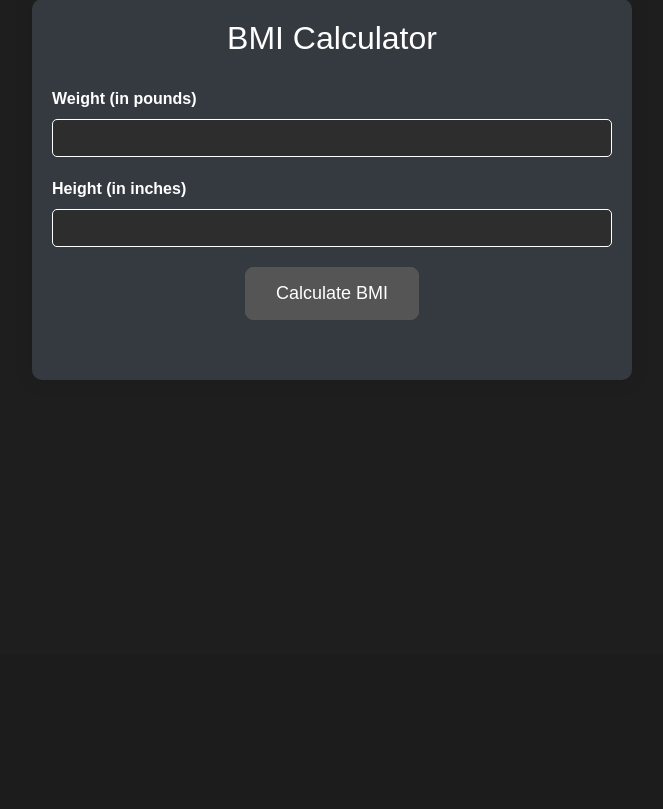
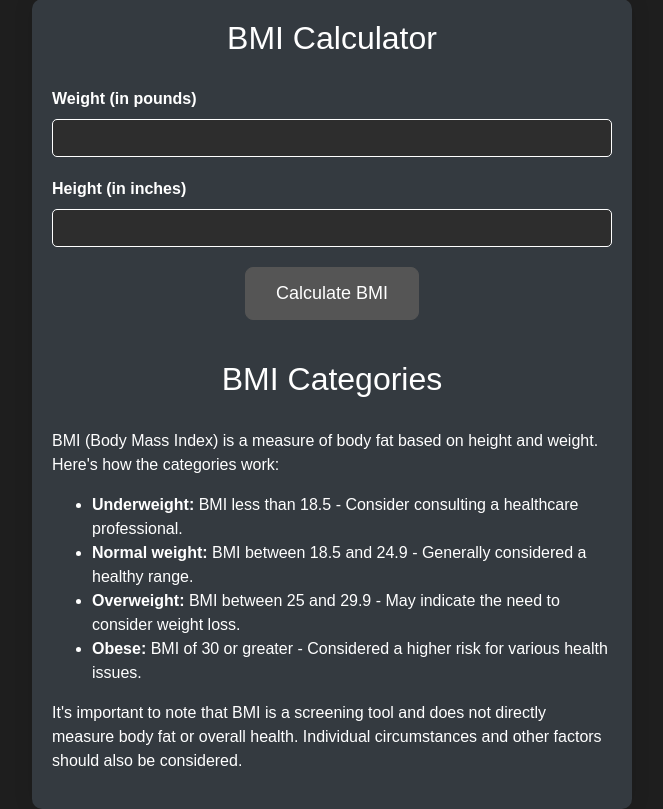
Before and after one commit to Kyel25/2602_Group_Project, a Flask app: page /bmi in a window 1280 px wide. Shown: the part 145-954 px from the top of the page, without its empty margins (308-971 px from the left). Before the commit the page ends 525 px from the top, so only its background shows below. Run offline with Flask 3, Linux system fonts and the light colour scheme; some libraries are stand-ins or nearby versions.

Commit message:
Bmi Calculator (Completed)

```diff
--- a/App/templates/bmi.html
+++ b/App/templates/bmi.html
@@ -125,6 +125,22 @@
                 <p>{{ category }}</p>
             {% endif %}
         </div>
+
+        <div>
+            <h2>BMI Categories</h2>
+            <p>
+                BMI (Body Mass Index) is a measure of body fat based on height and weight. Here's how the categories work:
+            </p>
+            <ul>
+                <li><strong>Underweight:</strong> BMI less than 18.5 - Consider consulting a healthcare professional.</li>
+                <li><strong>Normal weight:</strong> BMI between 18.5 and 24.9 - Generally considered a healthy range.</li>
+                <li><strong>Overweight:</strong> BMI between 25 and 29.9 - May indicate the need to consider weight loss.</li>
+                <li><strong>Obese:</strong> BMI of 30 or greater - Considered a higher risk for various health issues.</li>
+            </ul>
+            <p>
+                It's important to note that BMI is a screening tool and does not directly measure body fat or overall health. Individual circumstances and other factors should also be considered.
+            </p>
+        </div>
     </div>
 </body>
 </html>
```
